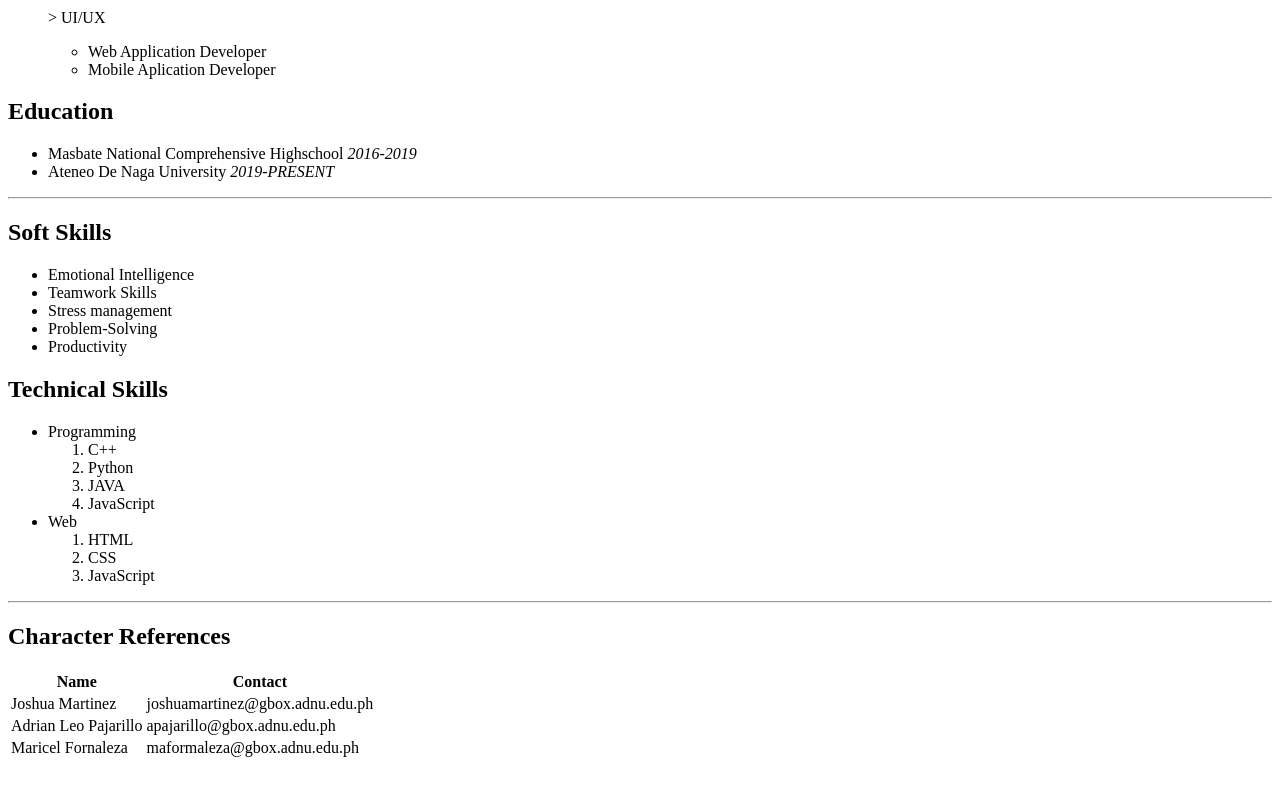
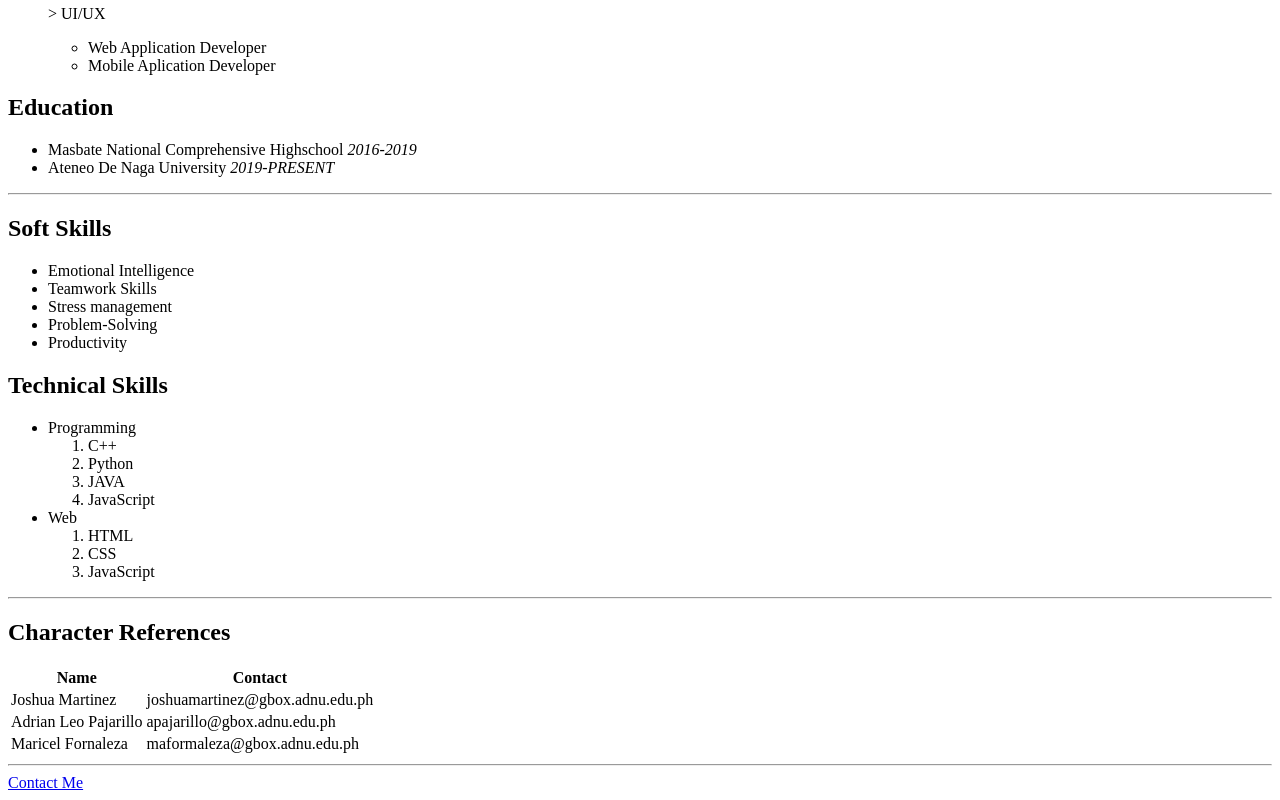
Before and after one commit to mosnamarco/mosnamarco.github.io, a plain HTML site: page index.html in a window 1280 px wide. Shown: the part 863-1663 px from the top of the page. Before the commit the page ends 1631 px from the top, so only its background shows below. Drawn offline with Linux system fonts and the light colour scheme.

Commit message:
Update index.html

```diff
--- a/index.html
+++ b/index.html
@@ -1,4 +1,3 @@
-<!DOCTYPE html>
 <head>
     <title>Marco D. Mosna - Resume</title>
 </head>
@@ -89,4 +88,8 @@
             </tr>
         </table>
     </div>
+    <hr/>
+    <footer>
+        <a href="./contact.html">Contact Me</a>
+    </footer>
 </body>
```
